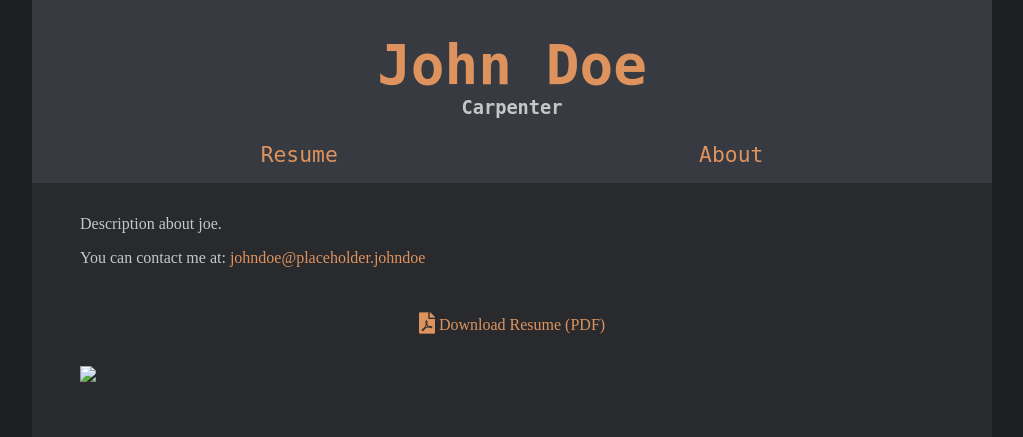
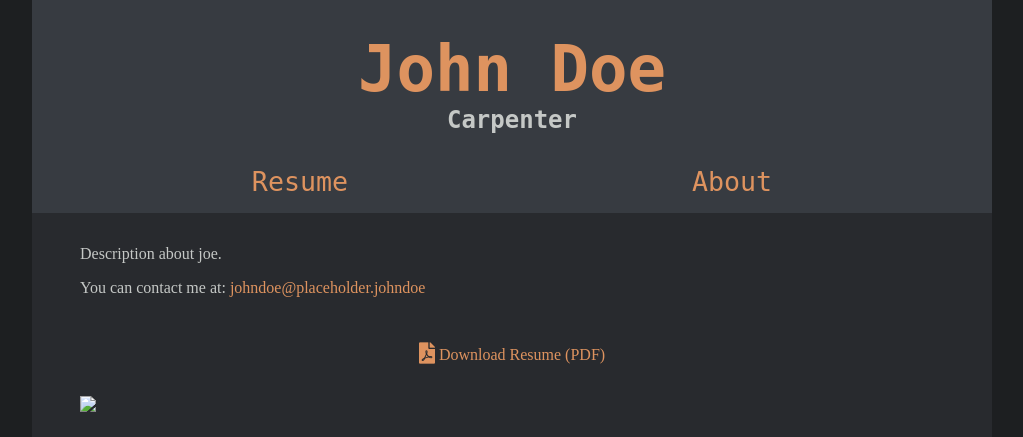
Before and after one commit to Ross65536/PersonalBlog, a Django app: page / in a window 1280 px wide. Shown: the top 437 px of the page, without its empty margins (128-1151 px from the left). Run offline with Django 3.2, Linux system fonts and the light colour scheme; some libraries are stand-ins or nearby versions.

Commit message:
base css improved

```diff
--- a/personalPages/static/personalPages/css/base/layout.css
+++ b/personalPages/static/personalPages/css/base/layout.css
@@ -24,10 +24,6 @@ li {
     padding-right: 1rem;
 }
 
-#top-bar ul li:first-child {
-    /**padding-left: 0;*/
-}
-
 #header {
     padding: 1rem 3rem 1rem;
 }
@@ -50,7 +46,7 @@ li {
 #profession {
     text-align: center;
     margin-top: 0;
-    margin-bottom: 1.5rem;
+    margin-bottom: 2rem;
 }
 
 /*
--- a/personalPages/static/personalPages/css/base/typhography.css
+++ b/personalPages/static/personalPages/css/base/typhography.css
@@ -1,6 +1,7 @@
 /**
 * Tomorrow Night Colors
 * Anchors: #de935f
+* Visited Anchors: #d4712b (darker orange)
 * Background: #1d1f21
 * Foregound: #c5c8c6
 * Header Background: #373b41
@@ -47,11 +48,15 @@ a:hover {
 }
 
 #name {
-    font-size: 42pt;
+    font-size: 48pt;
 }
 
 #profession {
-    font-size: 14pt;
+    font-size: 18pt;
+}
+
+#top-bar a {
+    font-size: 20pt;
 }
 
 /*
@@ -79,3 +84,8 @@ body {
     background-color: #282a2e;
     color: #c5c8c6;
 }
+
+/* visited anchor */
+#page-content a:visited {
+    color:#d4712b;
+}
```
